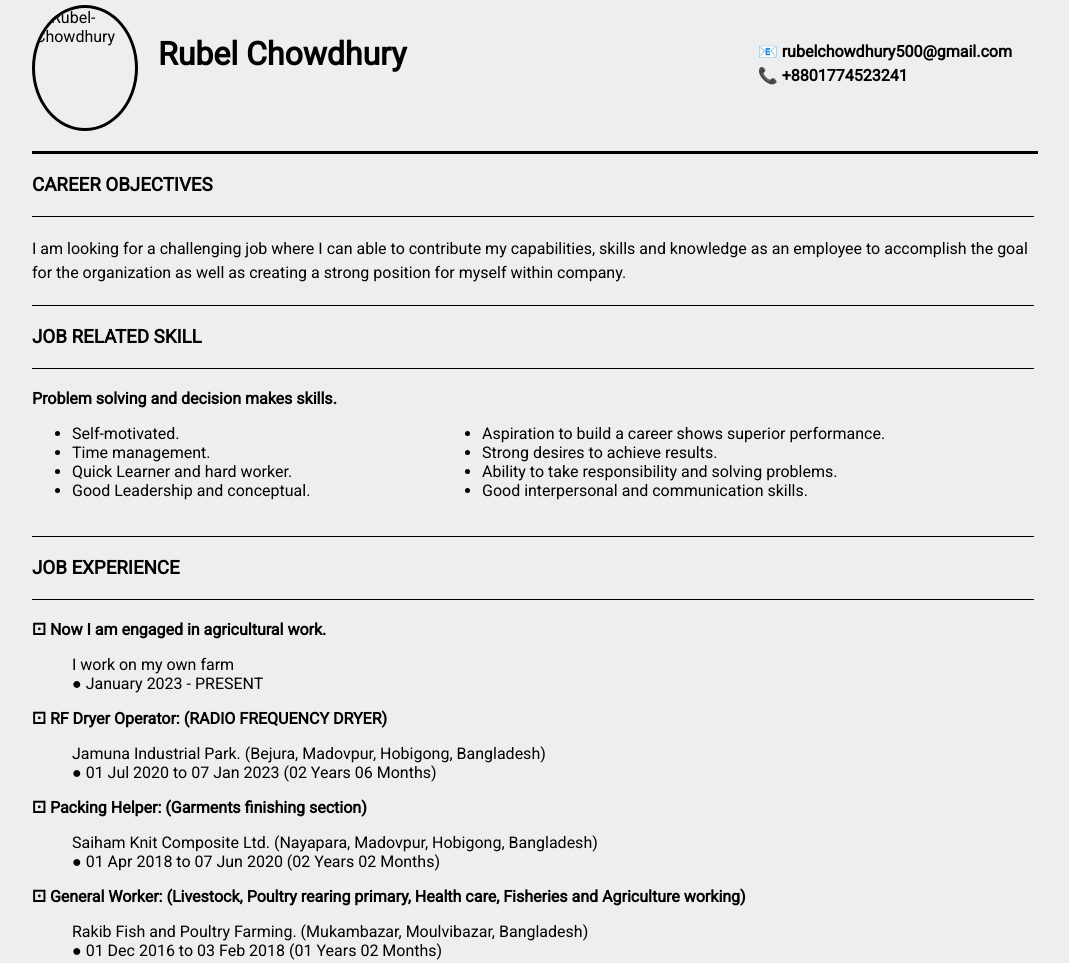
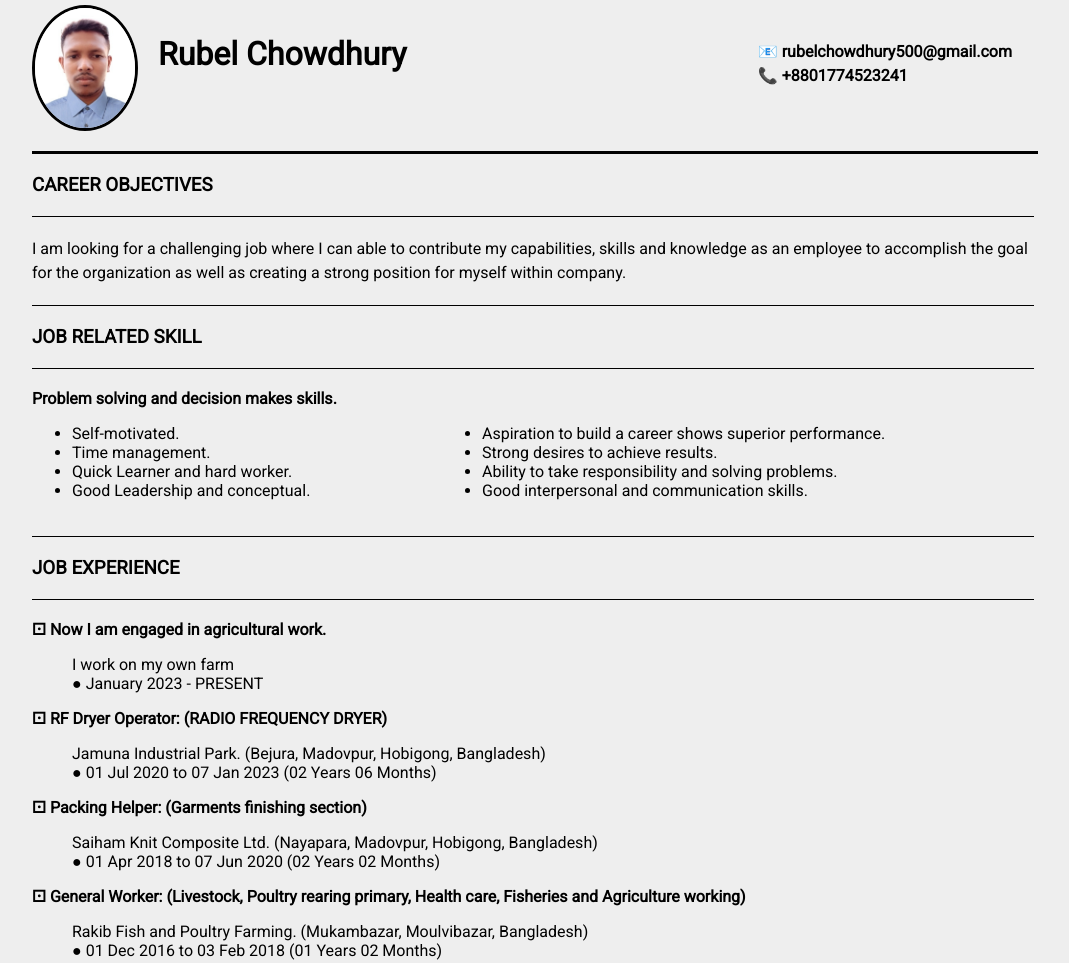
Before and after one commit to rubel500/jomuna-cv, a plain HTML site: page index.html in a window 1280 px wide. Shown: the top 963 px of the page, without its empty margins (108-1177 px from the left). Drawn offline with Linux system fonts and the light colour scheme.

Commit message:
Update index.html

```diff
--- a/index.html
+++ b/index.html
@@ -153,7 +153,7 @@
 
         <!-- header start  -->
         <header>
-            <img class="profile-image" src="IMG_20231011_084256.jpg" alt="Rubel-Chowdhury">
+            <img class="profile-image" src="Rubel-Chowdhury.jpg" alt="Rubel-Chowdhury">
 
             <div class="header-bio">
                 <h1>Rubel Chowdhury</h1>
```
